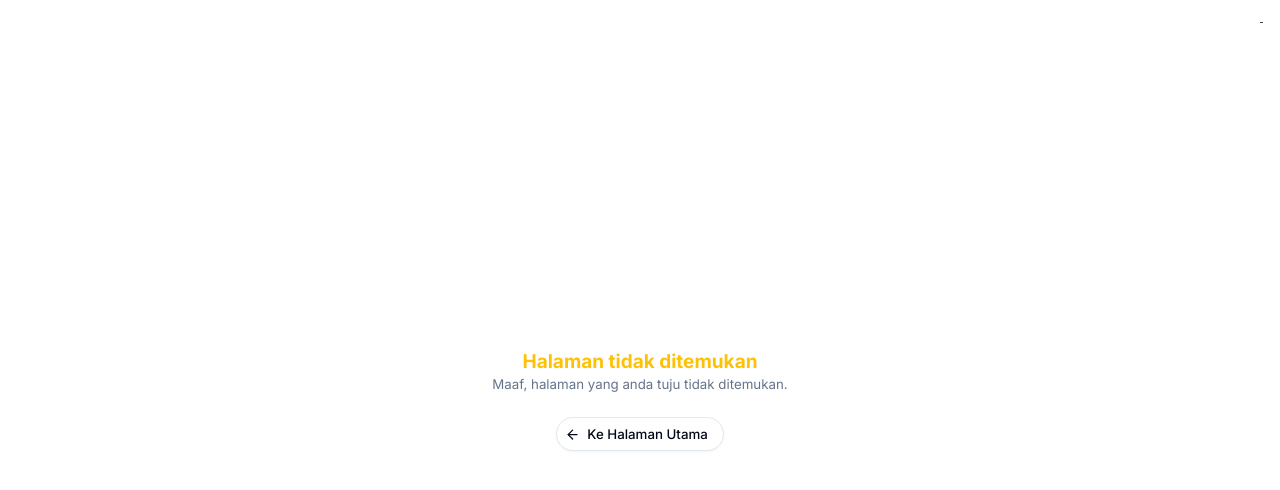
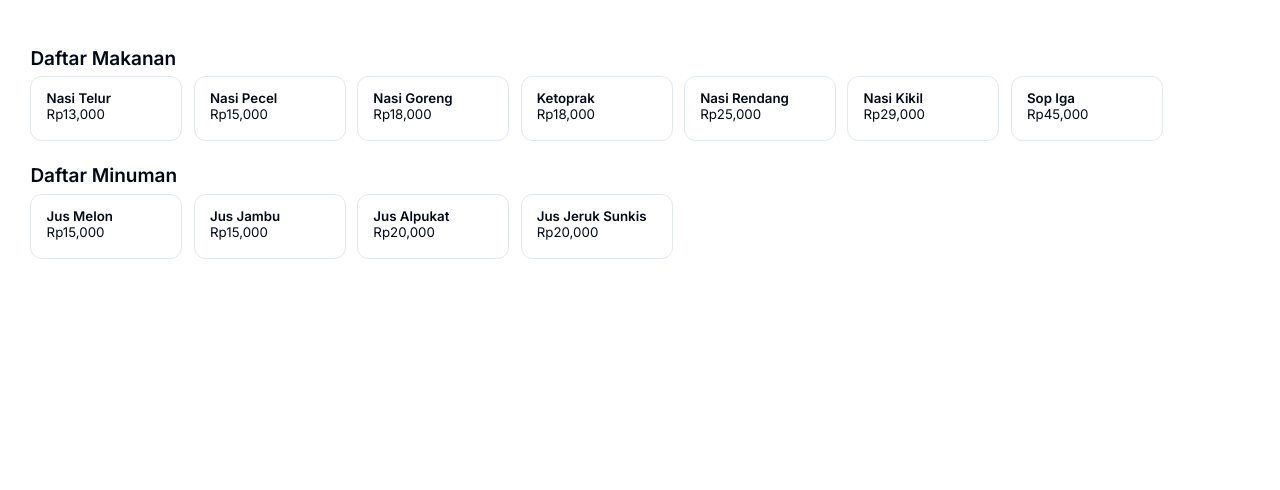
Before and after one commit to akhyar41/universe-frontend, a React (Vite) app: page /task/51 in a window 1280 px wide. Shown: the top 490 px of the page. Built offline with nearby package versions, Linux system fonts and the light colour scheme; no server answers.

Commit message:
feat: add task-51 (flexbox)

```diff
--- a/src/pages/app-router.tsx
+++ b/src/pages/app-router.tsx
@@ -6,6 +6,7 @@ import { FrontPage } from "@/pages/front/front-page"
 import { Task31Page } from "@/pages/task-3/task-31-page"
 import { Task41Page } from "@/pages/task-4/task-41-page"
 import { Task42Page } from "@/pages/task-4/task-42-page"
+import { Task51Page } from "@/pages/task-5/task-51-page"
 import { Route, Routes } from "react-router-dom"
 
 
@@ -23,6 +24,7 @@ export const AppRouter = () => {
           <Route path="31" element={<Task31Page/>}/>
           <Route path="41" element={<Task41Page/>}/>
           <Route path="42" element={<Task42Page/>}/>
+          <Route path="51" element={<Task51Page/>}/>
         </Route>
         <Route path="*" element={<Error404Page/>}/>
       </Routes>
--- a/src/pages/front/front-page.tsx
+++ b/src/pages/front/front-page.tsx
@@ -85,6 +85,12 @@ export function FrontPage() {
                 </li>
               </ul>
             </li>
+            <li className="p-0">
+              <Link to="/task/51"
+                    className="text-blue-500">
+                Tugas 5 (Flexbox)
+              </Link>
+            </li>
           </ol>
         </div>
       </div>
--- /dev/null
+++ b/src/pages/task-5/data/data.json
@@ -0,0 +1,50 @@
+{
+    "foods": [
+        {
+            "name": "Nasi Telur",
+            "price": 13000
+        },
+        {
+            "name": "Nasi Pecel",
+            "price": 15000
+        },
+        {
+            "name": "Nasi Goreng",
+            "price": 18000
+        },
+        {
+            "name": "Ketoprak",
+            "price": 18000
+        },
+        {
+            "name": "Nasi Rendang",
+            "price": 25000
+        },
+        {
+            "name": "Nasi Kikil",
+            "price": 29000
+        },
+        {
+            "name": "Sop Iga",
+            "price": 45000
+        }
+    ],
+    "beverages": [
+        {
+            "name": "Jus Melon",
+            "price": 15000
+        },
+        {
+            "name": "Jus Jambu",
+            "price": 15000
+        },
+        {
+            "name": "Jus Alpukat",
+            "price": 20000
+        },
+        {
+            "name": "Jus Jeruk Sunkis",
+            "price": 20000
+        }
+    ]
+}
--- /dev/null
+++ b/src/pages/task-5/task-51-page.tsx
@@ -0,0 +1,51 @@
+import { Label } from "@/components/ui/label"
+import data from "./data/data.json"
+
+type Item = {
+  name: string
+  price: number
+}
+
+export function Task51Page() {
+
+  return (
+    <div className="overflow-auto w-full h-full">
+      <div className="container">
+        <div className="h-12"></div>
+        <h1 className="font-semibold text-xl mb-1">
+          Daftar Makanan
+        </h1>
+        <div className="flex flex-wrap gap-3">
+          {data.foods.map(({ price, name }: Item) => (
+            <div key={name}
+                 className="w-40 border p-4 rounded-lg">
+              <Label className="font-semibold">
+                {name}
+              </Label>
+              <div className="text-sm">
+                Rp{price.toLocaleString("en-US")}
+              </div>
+            </div>
+          ))}
+        </div>
+        <div className="h-6"></div>
+        <h1 className="font-semibold text-xl mb-1">
+          Daftar Minuman
+        </h1>
+        <div className="flex flex-wrap gap-3">
+          {data.beverages.map(({ price, name }: Item) => (
+            <div key={name}
+                 className="w-40 border p-4 rounded-lg">
+              <Label className="font-semibold">
+                {name}
+              </Label>
+              <div className="text-sm">
+                Rp{price.toLocaleString("en-US")}
+              </div>
+            </div>
+          ))}
+        </div>
+      </div>
+    </div>
+  )
+}
```
